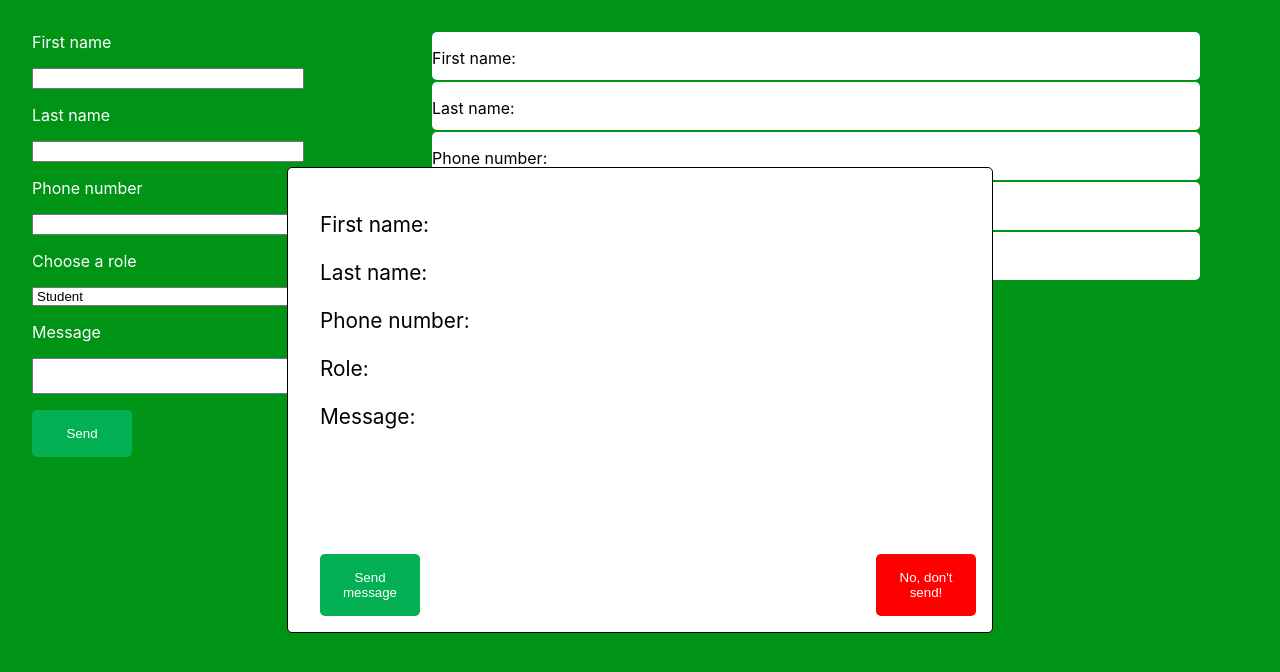
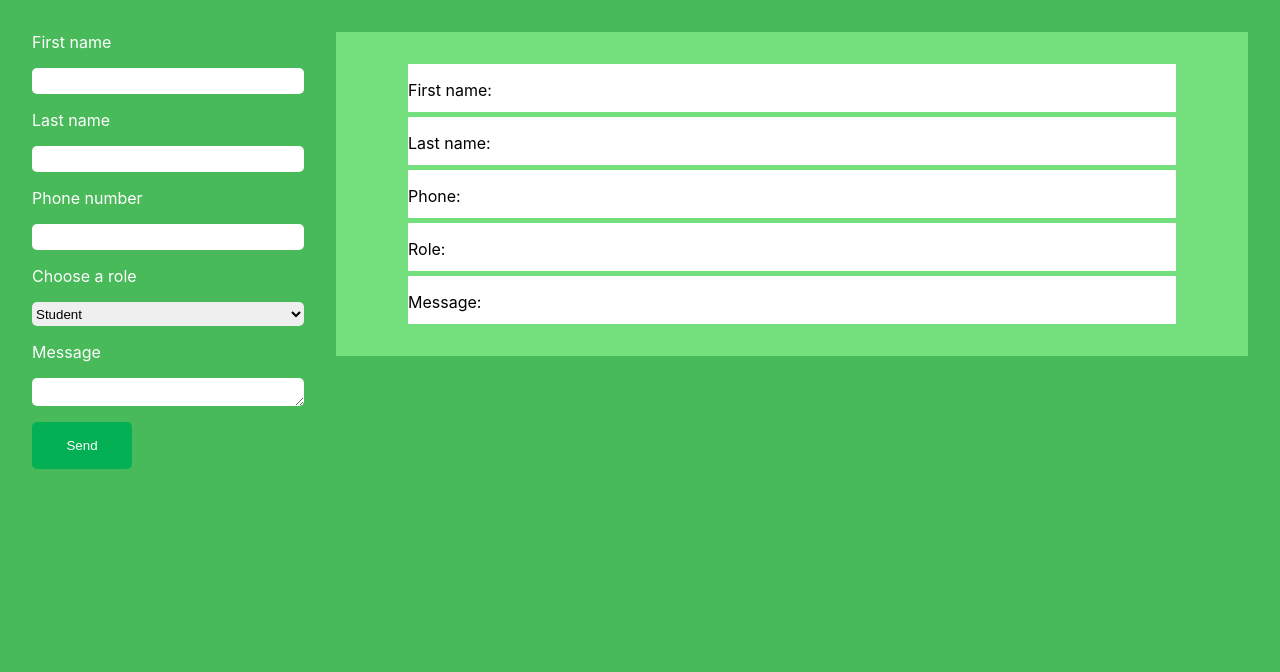
Before and after one commit to markusVJH/notes, a React (Create React App) app: page / in a window 1280 px wide. Shown: the top 672 px of the page. Built offline with nearby package versions, Linux system fonts and the light colour scheme.

Commit message:
modal_working

```diff
--- a/src/App.js
+++ b/src/App.js
@@ -5,16 +5,28 @@ import Display from './Display';
 import Modal from './Modal';
 
 class App extends Component {
+  state = {
+    showModal: false
+  }
+
+
+modalHandler = (e) => {
+  e.preventDefault();
+  this.setState({
+    showModal: !this.state.showModal
+  })
+};
+
   render() {
     return (
       <div className="page">
         <div className="formarea">
-        <Form/>
+        <Form submit={this.modalHandler}/>
         </div>
         <div className="displayarea">
-        <Display/>
+        <Display />
         </div>
-        <Modal />
+        {this.state.showModal && <Modal />}
       </div>
     );
   }
--- a/src/Display.css
+++ b/src/Display.css
@@ -3,14 +3,14 @@
   height: 3rem;
   background-color: white;
   color: black;
-  border-radius: 5px;
 }
 .display {
   display: flex;
   flex-direction: column;
-  gap: 2px;
-  padding-right: 2rem;
-  width: 75vw;
   justify-content: center;
   align-items: center;
+  background-color: rgb(116, 223, 125);
+  gap: 5px;
+  padding-top: 2rem;
+  padding-bottom: 2rem;
 }
--- a/src/Display.js
+++ b/src/Display.js
@@ -1,23 +1,23 @@
 import React from 'react';
 import './Display.css';
 
-const Display = () => {
+const Display = (props) => {
   return (
     <div className="display">
       <div className="box">
-        <p>First name:</p>
+        <p>First name: <span>{props.firstname}</span></p>
       </div>
       <div className="box">
-      <p>Last name:</p>
+      <p>Last name: <span>{props.lastname}</span></p>
       </div>
       <div className="box">
-      <p>Phone number:</p>
+      <p>Phone: <span>{props.phone}</span></p>
       </div>
       <div className="box">
-      <p>Role:</p>
+      <p>Role: <span>{props.role}</span></p>
       </div>
       <div className="box">
-      <p>Message:</p>
+      <p>Message: <span>{props.message}</span></p>
       </div>
     </div>
   );
--- a/src/Form.css
+++ b/src/Form.css
@@ -4,3 +4,10 @@
   gap: 1rem;
   margin-right: 2rem;
 }
+input,
+textarea,
+select {
+  border-style: none;
+  height: 1.5rem;
+  border-radius: 5px;
+}
--- a/src/Form.js
+++ b/src/Form.js
@@ -1,26 +1,26 @@
 import React from 'react';
 import './Form.css';
 
-const Form = () => {
+const Form = (props) => {
 
   return (
     <div>
-   <form className="form">
-    <label for="firstname">First name</label>
+   <form onSubmit={props.submit} className="form">
+    <label htmlFor="firstname">First name</label>
     <input type="text" name="firstname"></input>
-    <label for="lastname">Last name</label>
+    <label htmlFor="lastname">Last name</label>
     <input type="text" name="lastname"></input>
-    <label for="phone">Phone number</label>
+    <label htmlFor="phone">Phone number</label>
     <input type="number" name="phone"></input>
-    <label for="role">Choose a role</label>
+    <label htmlFor="role">Choose a role</label>
     <select name="role" id="role">
       <option value="student">Student</option>
       <option value="teacher">Teacher</option>
       <option value="other">Other</option>
     </select>
-    <label for="msg">Message</label>
+    <label htmlFor="msg">Message</label>
     <textarea name="msg" id="msg"></textarea>
-    <button type="submit">Send</button>
+    <button type="submit" >Send</button>
    </form>
     </div>
   );
--- a/src/Modal.css
+++ b/src/Modal.css
@@ -37,7 +37,7 @@ button {
 
 .not {
   position: absolute;
-  right: 3rem; /* changed from 3rem */
+  right: 3rem;
   background-color: red;
   transition: 0.2s ease-in-out;
 }
--- a/src/Modal.js
+++ b/src/Modal.js
@@ -1,24 +1,24 @@
 import React from 'react';
 import './Modal.css'
 
-const Modal = () => {
+const Modal = (props) => {
   return (
     <div className="overlay">
       <div className="modal">
       <div className="displaybox">
-        <p>First name:</p>
+        <p>First name: <span>{props.firstname}</span></p>
       </div>
       <div className="displaybox">
-      <p>Last name:</p>
+      <p>Last name: <span>{props.lastname}</span></p>
       </div>
       <div className="displaybox">
-      <p>Phone number:</p>
+      <p>Phone: <span>{props.phone}</span></p>
       </div>
       <div className="displaybox">
-      <p>Role:</p>
+      <p>Role: <span>{props.role}</span></p>
       </div>
       <div className="displaybox">
-      <p>Message:</p>
+      <p>Message: <span>{props.message}</span></p>
       </div>
         <div className="buttons">
         <button className="send">Send message</button>
--- a/src/index.css
+++ b/src/index.css
@@ -3,6 +3,6 @@ body {
   font-family: -apple-system, BlinkMacSystemFont, "Segoe UI", "Roboto", "Oxygen",
     "Ubuntu", "Cantarell", "Fira Sans", "Droid Sans", "Helvetica Neue",
     sans-serif;
-  background-color: rgb(0, 148, 22);
+  background-color: rgb(72, 186, 89);
   color: white;
 }
```
